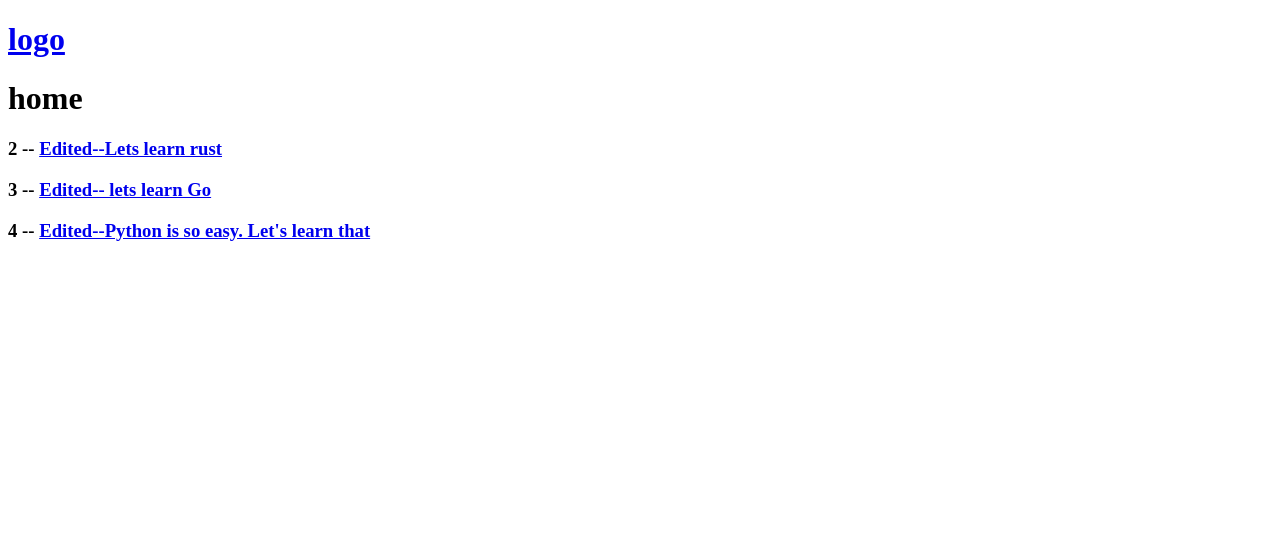
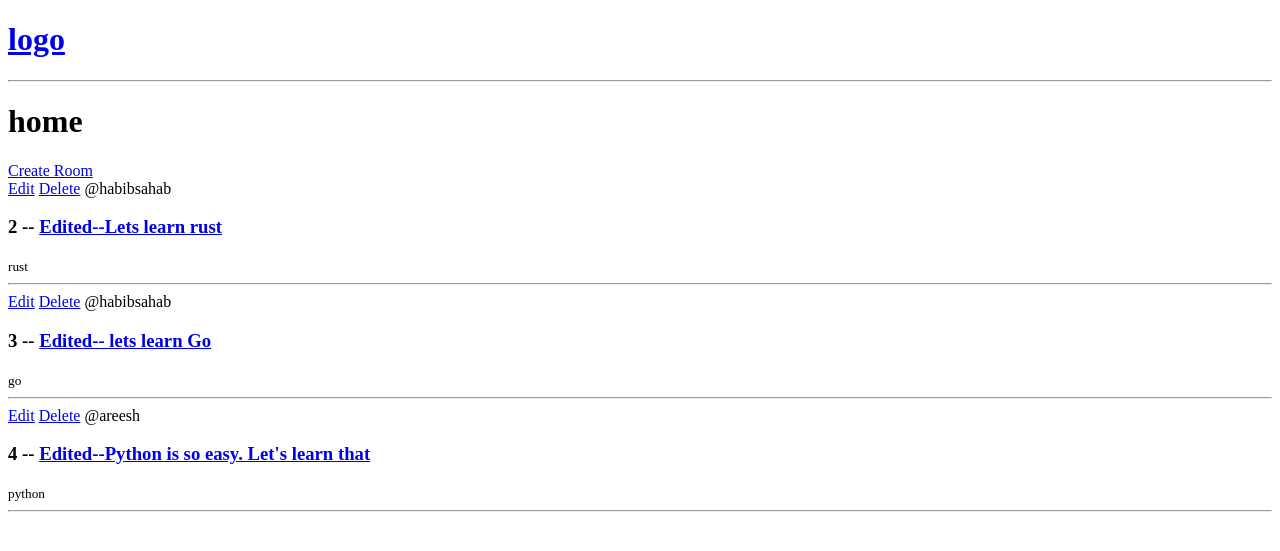
Before and after one commit to HABIB-UBIT/django-site, a Django app: page / in a window 1280 px wide. Shown: the top 551 px of the page. Run offline with Django 4.2, Linux system fonts and the light colour scheme; data comes from the database, SQL or seed files in the repository; both versions use the stored data as it was after the commit.

Commit message:
message long time

```diff
--- a/base/models.py
+++ b/base/models.py
@@ -18,6 +18,9 @@ class Room(models.Model):
     updated= models.DateTimeField(auto_now=True)   ## Time will be updated each time we save the model
     created= models.DateTimeField(auto_now_add=True) ## Time will be saved the very first time it was saved
 
+    class Meta:
+        ordering= ['-updated', '-created']
+
     def __str__(self):
         return self.name
 
--- a/base/templates/base/home.html
+++ b/base/templates/base/home.html
@@ -1,12 +1,18 @@
 {% extends "main.html" %}
 {% block content %}
-    <h1>home</h1>
+<h1>home</h1>
 <div>
     <div>
+        <a href="{% url 'create-room' %}"> Create Room</a>
         {% for room in rooms %}
             <div>
+                <a href="{% url 'update-room' room.id %}">Edit</a>
+                <a href="{% url 'delete-room' room.id %}">Delete</a>
+                <span>@{{room.host.username}}</span>
                 <h3> {{room.id}} -- <a href= "{% url 'room' room.id %}" >{{room.name}}</a> </h3>
+                <small> {{room.topic.name}} </small>
                 {% comment %} <h4> {{room.description}}</h4> {% endcomment %}
+                <hr>
             </div>
         {% endfor %}
     </div>
--- a/base/templates/base/room.html
+++ b/base/templates/base/room.html
@@ -1,4 +1,6 @@
 {% extends "main.html" %}
 {% block content %}
     <h1>{{room.name}}</h1>
+    <h4> Topic: {{room.topic.name}}</h4>
+    <h4> Description: {{room.description}}</h4>
 {% endblock content %}
--- a/base/urls.py
+++ b/base/urls.py
@@ -5,4 +5,7 @@ from . import views
 urlpatterns = [
     path('', views.home, name='home'),
     path('room/<str:pk>/', views.room, name='room'),
+    path('create-room/', views.createroom, name='create-room'),
+    path('update-room/<str:pk>/', views.updateroom, name='update-room'),
+    path('delete-room/<str:pk>/', views.deleteroom, name='delete-room'),
 ]
--- a/base/views.py
+++ b/base/views.py
@@ -1,5 +1,6 @@
-from django.shortcuts import render
+from django.shortcuts import render, redirect
 from .models import Room
+from .forms import *
 
 # Create your views here.
 # rooms=[
@@ -14,6 +15,40 @@ def home(request):
     return render(request, 'base/home.html', context )
 
 def room(request,pk):
+    # room= Room.objects.get(id=pk)
     room= Room.objects.get(id=pk)
     context={'room':room}
     return render(request, 'base/room.html',context)
+
+######### CREATE FUNCTION ###########
+def createroom(request):
+    form= RoomForm()
+    if request.method == 'POST':
+        form= RoomForm(request.POST)
+        if form.is_valid():
+            form.save()
+            return redirect ('home')
+
+    context={'form':form}
+    return render(request, 'base/room_form.html', context)
+
+######### Update FUNCTION ###########
+def updateroom(request,pk):
+    room= Room.objects.get(id=pk)
+    form= RoomForm(instance = room)
+    if request.method=='POST':
+        form= RoomForm(request.POST, instance=room)
+        if form.is_valid():
+            form.save()
+            return redirect ('home')
+
+    context={'form': form}
+    return render (request, 'base/room_form.html', context)
+
+
+def deleteroom(request,pk):
+    room= Room.objects.get(id=pk)
+    if request.method=='POST':
+        room.delete()
+        return redirect ('home')
+    return render(request, 'base/delete.html', {'obj': room})
--- a/templates/main.html
+++ b/templates/main.html
@@ -6,9 +6,10 @@
     <title>Study Budd</title>
 </head>
 <body>
-    <a href="/">
+    {% comment %} <a href="/">
         <h1>logo</h1>
-    </a>
+    </a> {% endcomment %}
+    {% include "navbar.html" %}
     {% block content %}{% endblock %}
 </body>
 </html>
--- a/templates/navbar.html
+++ b/templates/navbar.html
@@ -1,3 +1,4 @@
 <a href="/">
     <h1>logo</h1>
 </a>
+<hr>
```
Also changed, not shown: base/forms.py (added, +7 -0 lines), base/templates/base/delete.html (added, +14 -0 lines), base/templates/base/room_form.html (added, +10 -0 lines), db.sqlite3.
